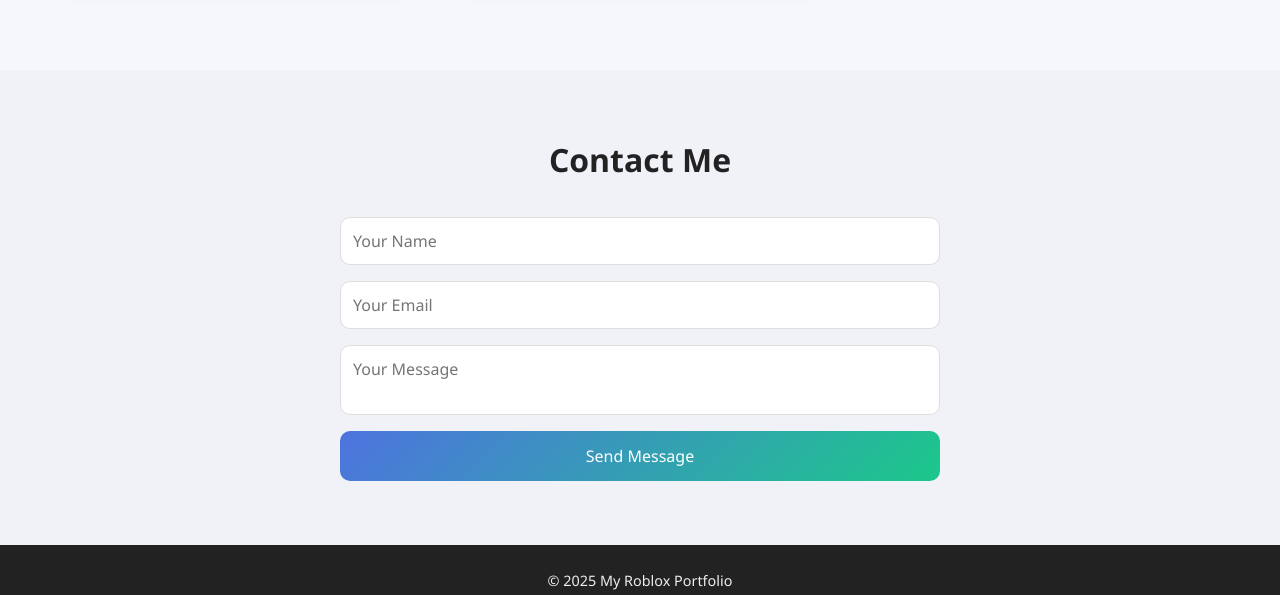
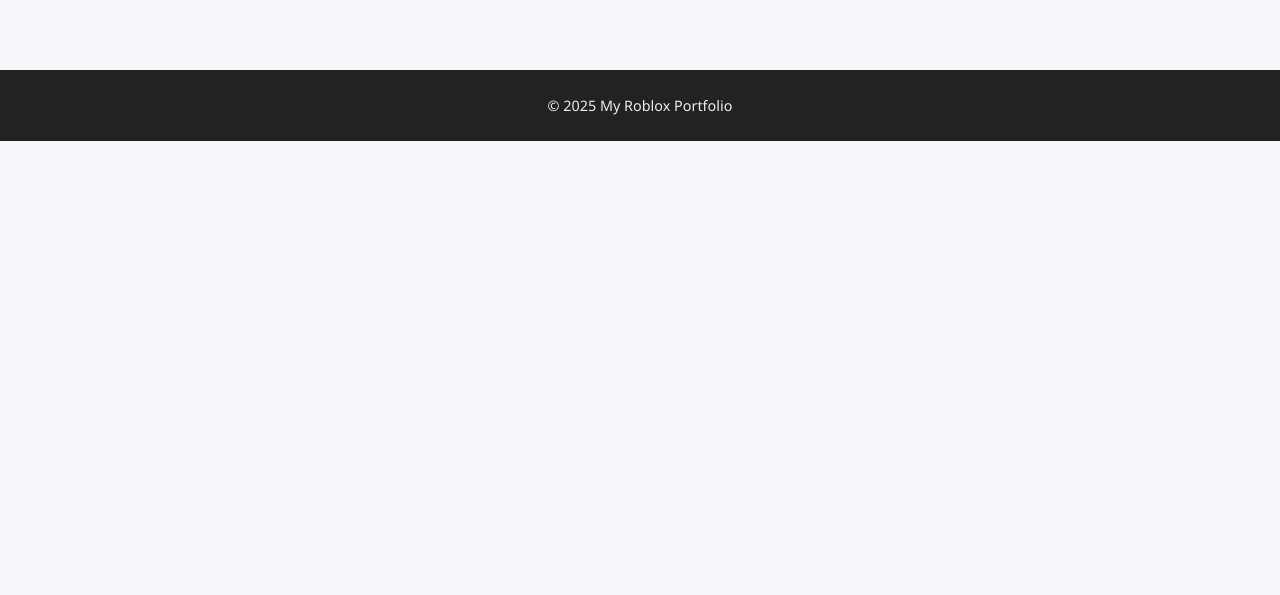
Before and after one commit to x5llooD/Portfolio, a plain HTML site: page index.html in a window 1280 px wide. Shown: the part 1639-2234 px from the top of the page. After the commit the page ends 1780 px from the top, so only its background shows below. Drawn offline with Linux system fonts and the light colour scheme.

Commit message:
Update index.html

```diff
--- a/index.html
+++ b/index.html
@@ -23,17 +23,6 @@
     <div class="project-grid"></div>
   </section>
 
-  <!-- Contact -->
-  <section id="contact" class="section alt">
-    <h2>Contact Me</h2>
-    <form action="https://formspree.io/f/YOUR_FORM_ID" method="POST" class="contact-form">
-      <input type="text" name="name" placeholder="Your Name" required>
-      <input type="email" name="email" placeholder="Your Email" required>
-      <textarea name="message" placeholder="Your Message" required></textarea>
-      <button type="submit">Send Message</button>
-    </form>
-  </section>
-
   <footer>
     <p>© 2025 My Roblox Portfolio</p>
   </footer>
```
